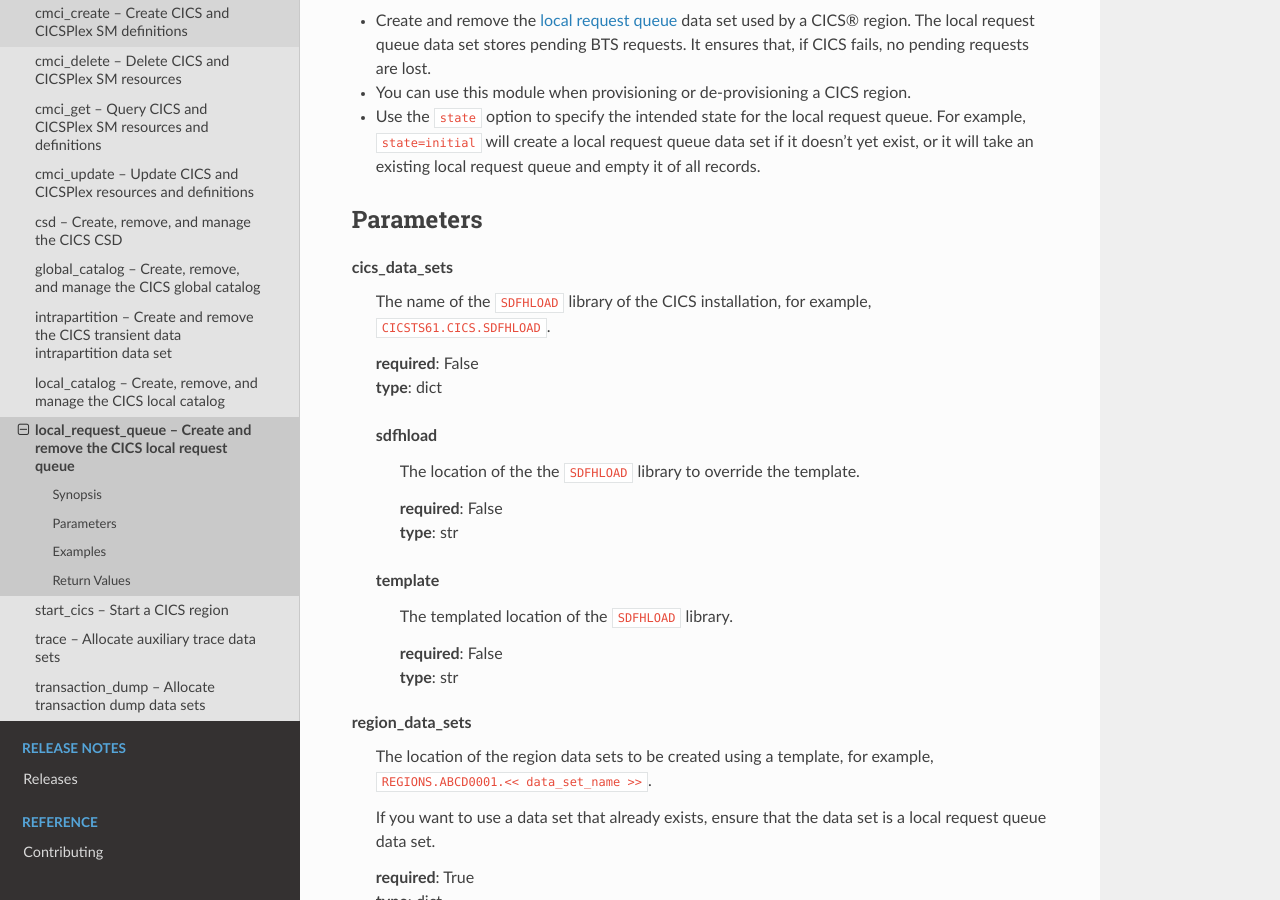
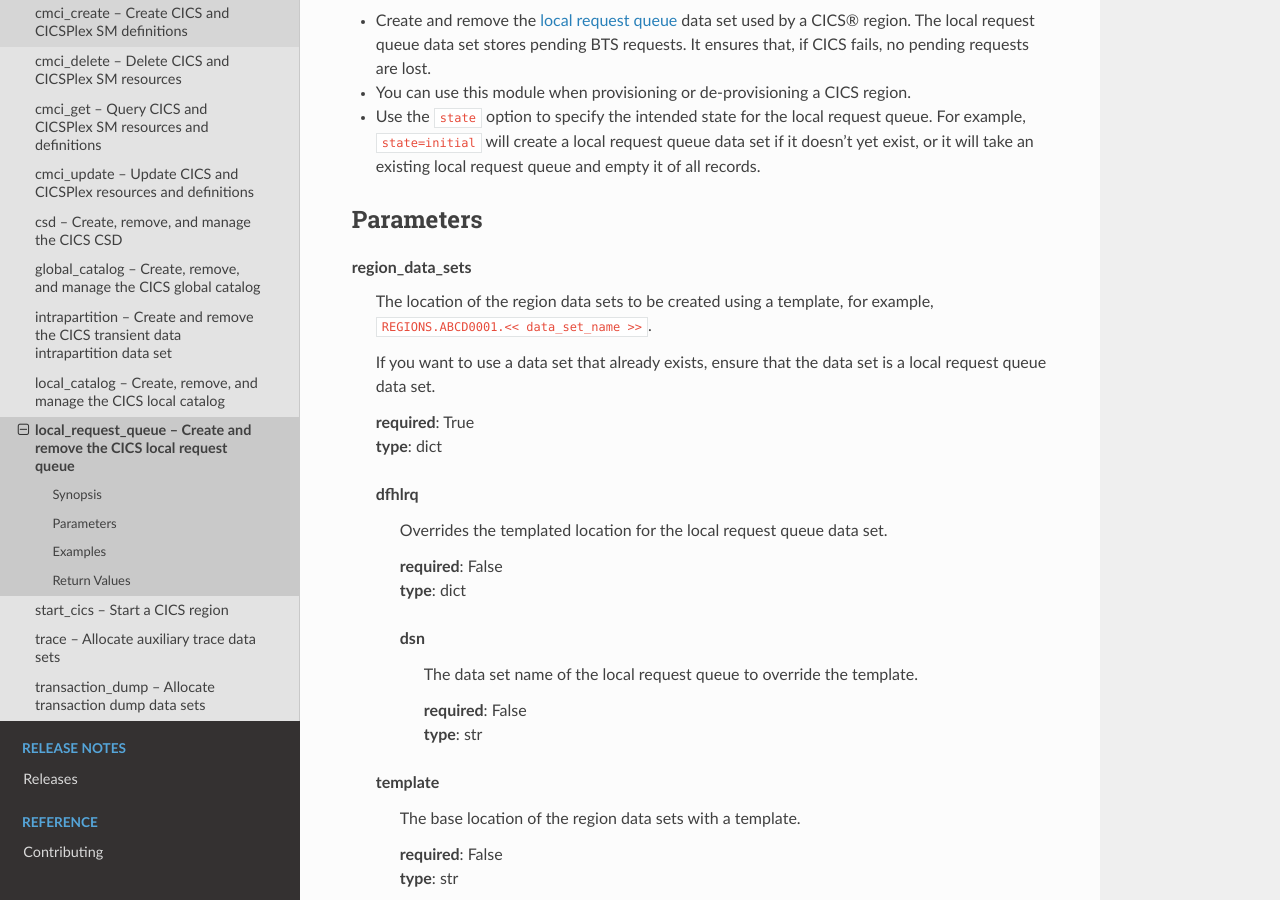
Before and after one commit to ansible-collections/ibm_zos_cics, a Sphinx documentation site: the page built from docs/source/modules/local_request_queue.rst, in a window 1280 px wide and 900 px high, scrolled down 388 px. Built offline with Sphinx 7.4.7 and the Read the Docs theme 2.0.0, drawn with Linux system fonts in a browser that asks for light colours.

Commit message:
Regenerate docs

```diff
--- a/docs/source/modules/local_request_queue.rst
+++ b/docs/source/modules/local_request_queue.rst
@@ -30,34 +30,6 @@ Synopsis
 
 Parameters
 ----------
-
-
-
-cics_data_sets
-  The name of the \ :literal:`SDFHLOAD`\  library of the CICS installation, for example, \ :literal:`CICSTS61.CICS.SDFHLOAD`\ .
-
-
-  | **required**: False
-  | **type**: dict
-
-
-
-  sdfhload
-    The location of the the \ :literal:`SDFHLOAD`\  library to override the template.
-
-
-    | **required**: False
-    | **type**: str
-
-
-
-  template
-    The templated location of the \ :literal:`SDFHLOAD`\  library.
-
-
-    | **required**: False
-    | **type**: str
-
 
 
 
```
Also changed, not shown: docs/source/modules/auxiliary_temp.rst (+0 -28 lines), docs/source/modules/intrapartition.rst (+0 -28 lines), docs/source/modules/trace.rst (+0 -28 lines), docs/source/modules/transaction_dump.rst (+0 -28 lines).
